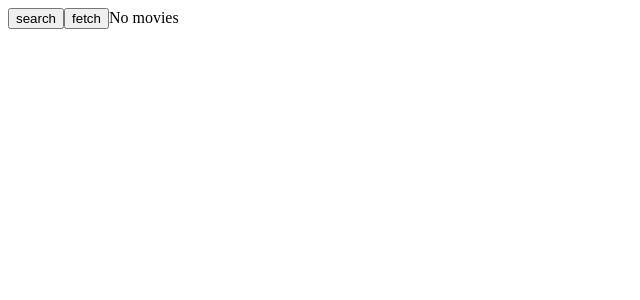
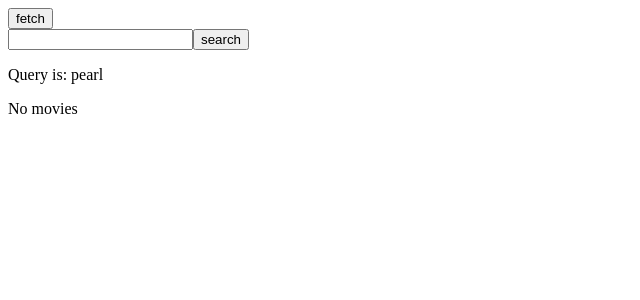
Before and after one commit to UrosCeh/react_movie_finder, a React (Create React App) app: page / in a window 1280 px wide. Shown: the top 300 px of the page, without its empty margins (0-640 px from the left). Built offline with nearby package versions, Linux system fonts and the light colour scheme.

Commit message:
Improved filtering

```diff
--- a/src/App.js
+++ b/src/App.js
@@ -1,48 +1,22 @@
-import { useState, useEffect } from 'react';
-import './App.css';
+import { useState, useEffect } from "react"
+import "./App.css"
 import Button from "./components/Button"
-import Movies from './components/Movies';
-import SearchComponent from './components/SearchComponent';
+import Movies from "./components/Movies"
+import SearchComponent from "./components/SearchComponent"
 
 function App() {
-
 	const [movies, setMovies] = useState([])
 
-  const [showSearch, setShowSearch] = useState(false)
+	const [query, setQuery] = useState("pearl")
 	// const recommendedMovies = [100, 101, 500, 550]
 
-  useEffect(() => {
+	useEffect(() => {})
 
-
-  })
-
-  // const fetchAllMovies = async() => {
-  //   recommendedMovies.forEach((movie) => {
-  //     // console.log("running" + movie)
-  //     const data = fetchMovie(movie)
-
-  //     setMovies([...movies, data])
-  //   })
-
-  // }
-
-  const fetchMovie = async() => {
-    // fetch(`https://api.themoviedb.org/3/movie/2121212121?api_key=379499551351838f483ae37443d12e74`)
-    //   .then((res) => {
-    //     if (!res.ok) {
-    //       console.log("error")
-    //       return
-    //     }
-    //     res.json()
-    //   })
-    //   .then((data) => {
-    //     console.log("data: " + data)
-    //   })
-    // const data = await res.json()
-
-    // console.log(data)
-    const query = 'berlin'
-    const res = await fetch(`https://api.themoviedb.org/3/search/movie?api_key=379499551351838f483ae37443d12e74&query=${query}`)
+	const fetchMovie = async () => {
+		// const query = 'berlin'
+		const res = await fetch(
+			`https://api.themoviedb.org/3/search/movie?api_key=379499551351838f483ae37443d12e74&query=${query}`
+		)
 		const data = await res.json()
 
 		const pageNumber = data.total_pages
@@ -50,7 +24,9 @@ function App() {
 		let allMovies = []
 
 		for (let page = 1; page <= pageNumber; page++) {
-      let resPage = await fetch(`https://api.themoviedb.org/3/search/movie?api_key=379499551351838f483ae37443d12e74&query=${query}&page=${page}`)
+			let resPage = await fetch(
+				`https://api.themoviedb.org/3/search/movie?api_key=379499551351838f483ae37443d12e74&query=${query}&page=${page}`
+			)
 			let dataPage = await resPage.json()
 
 			// console.log( page, dataPage.results )
@@ -69,15 +45,22 @@ function App() {
 		// setMovies(allMovies)
 	}
 
-  const setFetchedMovies = async() => {
+	const setFetchedMovies = async () => {
 		const fetchedMovies = await fetchMovie()
-    const languages = ['en', 'sr', 'fr', 'es', 'ca', 'it', 'de']
+		const languages = ["sr", "en", "fr", "es", "ca", "it", "de"]
 		let filteredMovies = []
 
-    // console.log(fetchedMovies)
+		console.log(fetchedMovies)
 
 		fetchedMovies.forEach((movie) => {
-      if (movie.release_date != null && movie.poster_path != null && movie.popularity > 2 && movie.overview !== '' && languages.includes(movie.original_language)){
+			if (
+				!movie.adult &&
+				movie.release_date != null &&
+				movie.poster_path != null &&
+				movie.popularity > 2 &&
+				movie.overview !== "" &&
+				languages.includes(movie.original_language)
+			) {
 				filteredMovies.push(movie)
 			}
 		})
@@ -85,7 +68,6 @@ function App() {
 		console.log(filteredMovies)
 
 		setMovies(filteredMovies)
-
 	}
 
 	// const displayMovies = () => {
@@ -102,14 +84,14 @@ function App() {
 
 	return (
 		<div>
-      <Button text={'search'} onClick={() => setShowSearch(!showSearch)} />
+			{/* <Button text={'search'} onClick={() => setShowSearch(!showSearch)} /> */}
 			{/* <Button text={'clg'} onClick={displayMovies} /> */}
-      <Button text={'fetch'} onClick={setFetchedMovies} />
-      { showSearch && <SearchComponent /> }
-      { movies.length > 0 ? <Movies movies={movies} /> : "No movies" }
+			<Button text={"fetch"} onClick={setFetchedMovies} />
+			{<SearchComponent query={query} onButtonClick={setQuery} />}
+			{movies.length > 0 ? <Movies movies={movies} /> : "No movies"}
 			{/* { movies.length > 0 ? "has movies" : "No movies" } */}
 		</div>
-  );
+	)
 }
 
-export default App;
+export default App
--- a/src/components/SearchComponent.js
+++ b/src/components/SearchComponent.js
@@ -1,12 +1,19 @@
-import React from 'react'
+import React, { useCallback } from 'react'
 import Button from './Button'
 
-const SearchComponent = () => {
+const SearchComponent = ({ query, onButtonClick }) => {
+
+    const handleInputChange = useCallback(event => {
+        onButtonClick(document.getElementById('movie_keyword').value)
+      }, [onButtonClick])
+
+
     return (
         <div>
             <form action="">
                 <input type="text" name="movie_keyword" id="movie_keyword"/>
-                <Button text={'search'} />
+                <Button text={'search'} onClick={handleInputChange} />
+                <p>Query is: { query }</p>
             </form>
         </div>
     )
```
Lines whose indentation alone changed are shown as unchanged.
